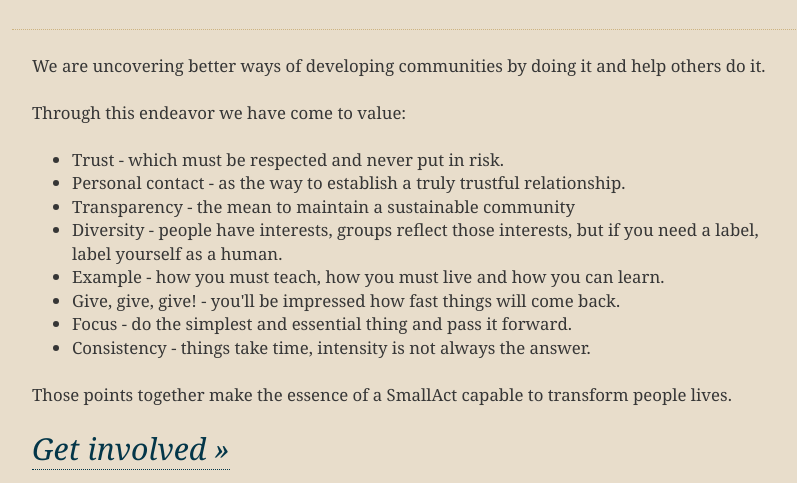
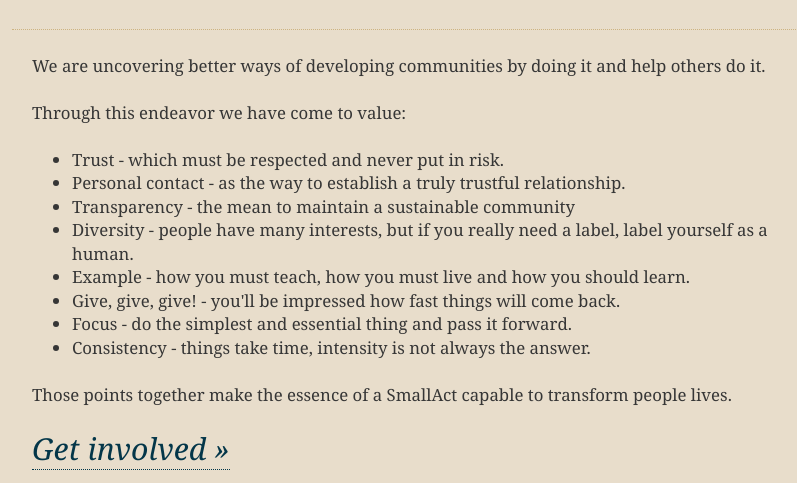
Before and after one commit to henriquebastos/smallactsmanifesto, a Django app: template templates/index.html in a window 1280 px wide. Shown: the part 321-804 px from the top of the page, without its empty margins (228-1025 px from the left). Run offline with Django 3.2, Linux system fonts and the light colour scheme; the template is opened without the code that fills it, so the values that code supplies are empty; parts of the project's set-up code (start-up, migrations or seed data) failed here and were passed over; some libraries are stand-ins or nearby versions.

Commit message:
Fixed main text.

```diff
--- a/templates/index.html
+++ b/templates/index.html
@@ -10,8 +10,8 @@
  <li>Trust - which must be respected and never put in risk.</li>
  <li>Personal contact - as the way to establish a truly trustful relationship.</li>
  <li>Transparency - the mean to maintain a sustainable community</li>
- <li>Diversity - people have interests, groups reflect those interests, but if you need a label, label yourself as a human.</li>
- <li>Example - how you must teach, how you must live and how you can learn.</li>
+ <li>Diversity - people have many interests, but if you really need a label, label yourself as a human.</li>
+ <li>Example - how you must teach, how you must live and how you should learn.</li>
  <li>Give, give, give! - you'll be impressed how fast things will come back.</li>
  <li>Focus - do the simplest and essential thing and pass it forward.</li>
  <li>Consistency - things take time, intensity is not always the answer.</li>
```
